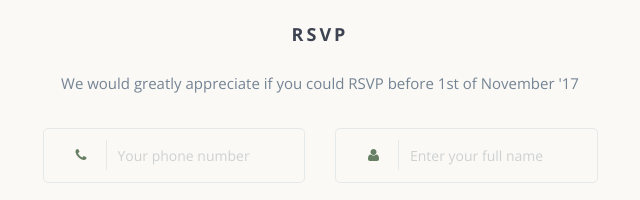
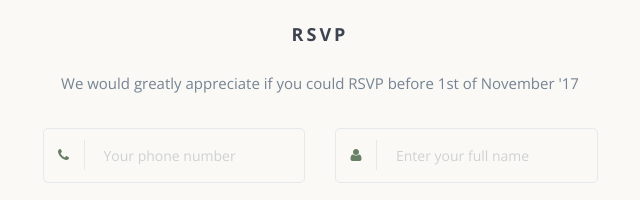
Before and after one commit to ChristianAndHannah/wedding, a website: page index.html in a window 1280 px wide. Shown: the part 2140-2340 px from the top of the page, 320-960 px from the left. Drawn offline with nearby package versions, Linux system fonts and the light colour scheme; some packages are replaced by stand-ins of ours; no server answers; files whose address does not match are found by name.

Commit message:
fix: center rsvp icons on area

```diff
--- a/sass/styles.scss
+++ b/sass/styles.scss
@@ -884,18 +884,21 @@ RSVP form
         border-right: solid 1px $keyline-color;
         position: absolute;
         top: 50%;
-        left: 30px;
+        left: 40px;
         transform: translateY(-50%);
       }
       .rsvp-field-icon {
         font-size: 14px;
         position: absolute;
         top: 50%;
+        left: 0;
+        width: 40px;
         transform: translateY(-50%);
-        margin-left: 20px;
+        margin-left: 0;
+        text-align: center;
       }
       input {
-          padding-left: 74px;
+        padding-left: 60px;
         width: 100%;
         height: 100%;
         padding-top: 0;
```
Also changed, not shown: css/styles.min.css. Lines whose indentation alone changed are shown as unchanged.
